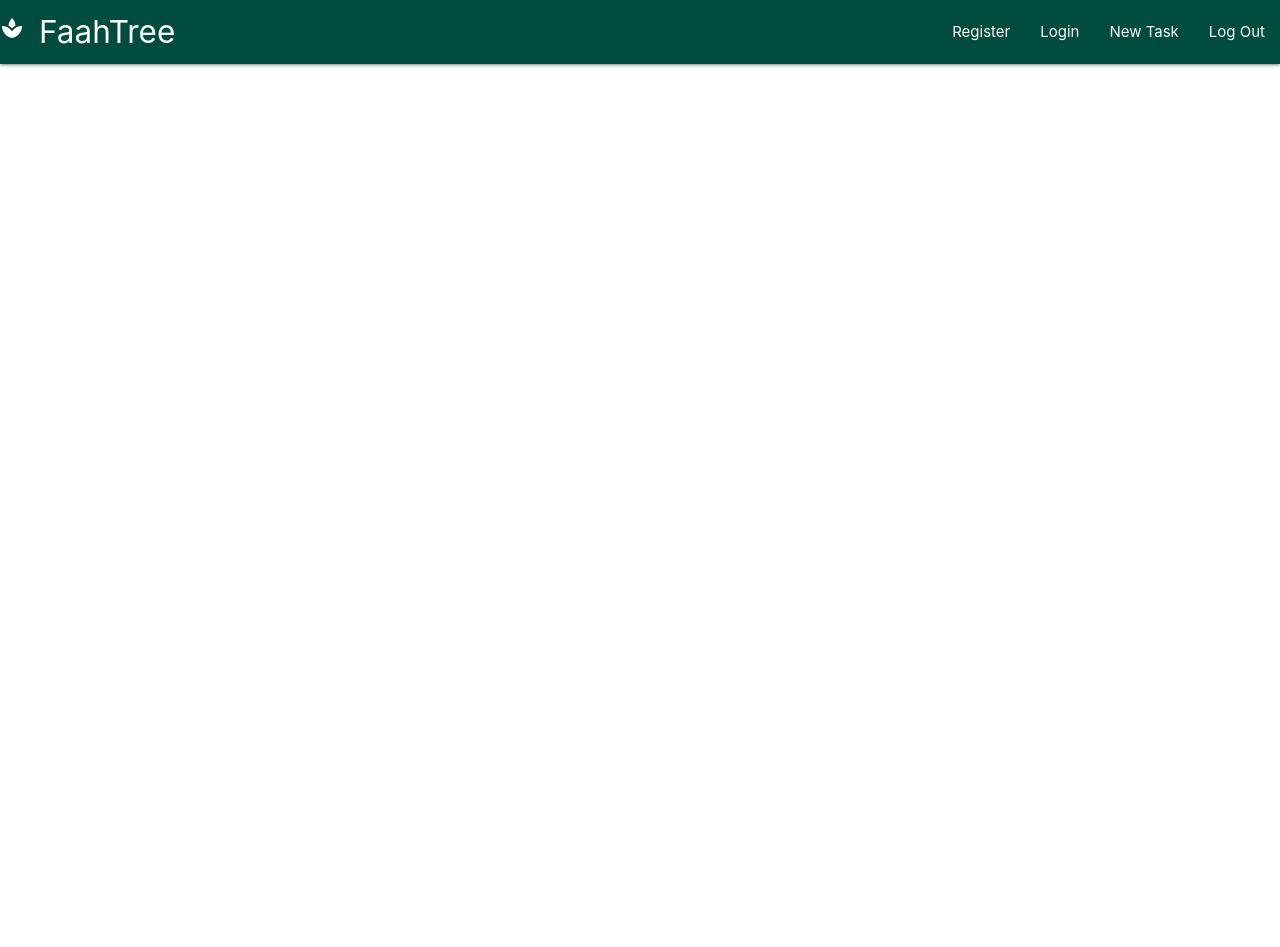
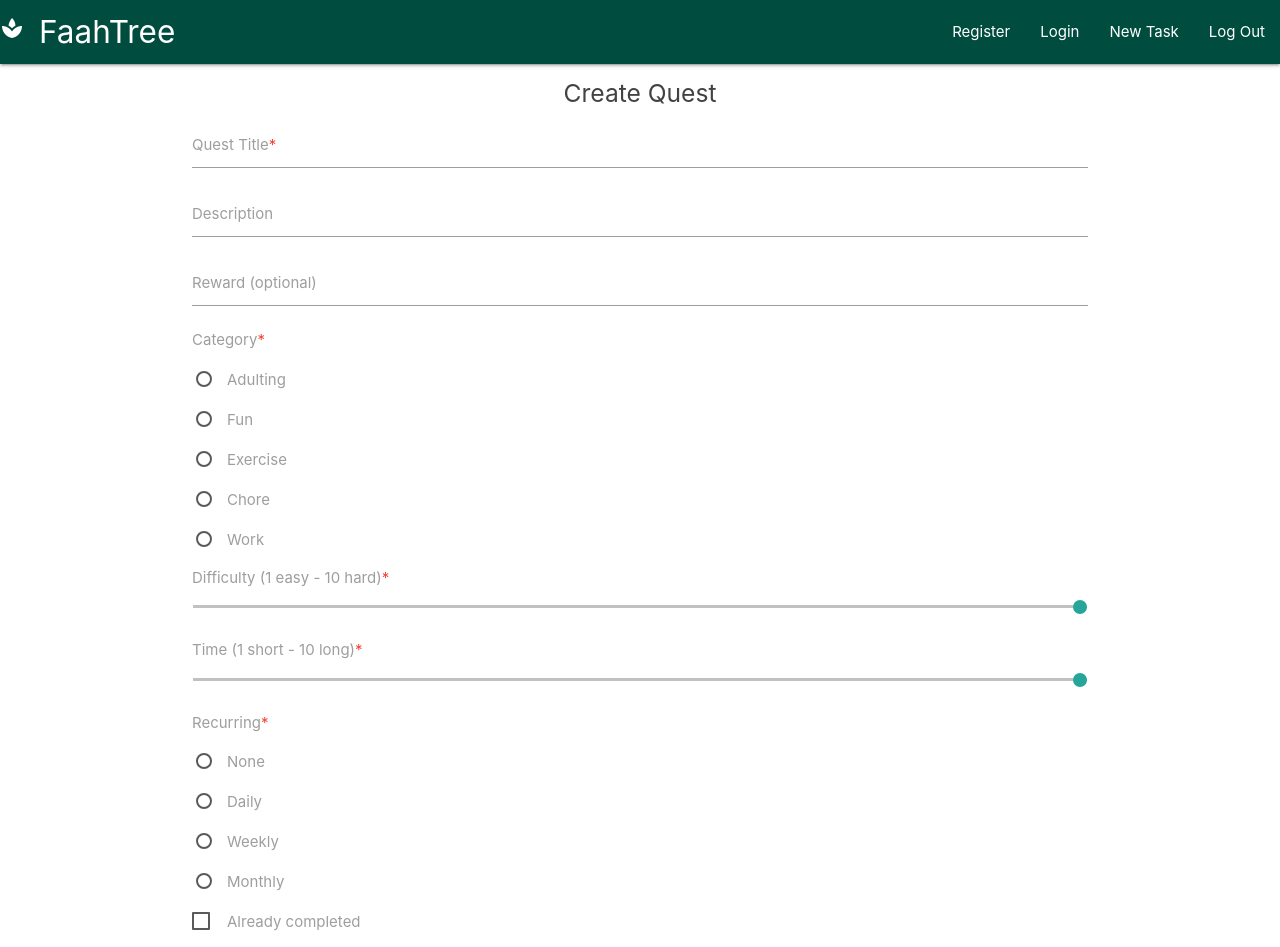
Before and after one commit to jpclark6/reactrpg, a React (Create React App) app: page /quest/create in a window 1280 px wide. Shown: the top 947 px of the page. Before the commit the page ends 800 px from the top, so only its background shows below. Built offline with nearby package versions, Linux system fonts and the light colour scheme.

Commit message:
Task create page draft finished

```diff
--- a/package.json
+++ b/package.json
@@ -3,6 +3,7 @@
   "version": "0.1.0",
   "private": true,
   "dependencies": {
+    "jquery": "^3.4.1",
     "react": "^16.9.0",
     "react-dom": "^16.9.0",
     "react-router-dom": "^5.0.1",
--- a/public/index.html
+++ b/public/index.html
@@ -26,6 +26,7 @@
     -->
     <link href="https://fonts.googleapis.com/icon?family=Material+Icons" rel="stylesheet">
     <link rel="stylesheet" href="https://cdnjs.cloudflare.com/ajax/libs/materialize/1.0.0/css/materialize.min.css">
+    <script src="https://ajax.googleapis.com/ajax/libs/jquery/3.2.1/jquery.min.js"></script>
     <title>React App</title>
   </head>
   <body>
--- a/src/App.js
+++ b/src/App.js
@@ -2,9 +2,10 @@ import React from 'react';
 import { BrowserRouter, Switch, Route } from 'react-router-dom';
 import Navbar from './components/layout/Navbar';
 import Dashboard from './components/dashboard/Dashboard';
-
-import SignIn from './components/auth/SignIn'
-import SignUp from './components/auth/SignUp'
+import CreateTask from './components/dashboard/task/CreateTask';
+import TaskShow from './components/dashboard/task/TaskShow';
+import SignIn from './components/auth/SignIn';
+import SignUp from './components/auth/SignUp';
 
 function App() {
   return (
@@ -13,6 +14,8 @@ function App() {
         <Navbar />
         <Switch>
           <Route exact path='/' component={Dashboard} />
+          <Route exact path='/quest/create' component={CreateTask} />
+          <Route path='/quest/:id' component={TaskShow} />
           <Route path='/signin' component={SignIn} />
           <Route path='/signup' component={SignUp} />
         </Switch>
--- a/src/components/dashboard/task/CreateTask.js
+++ b/src/components/dashboard/task/CreateTask.js
@@ -0,0 +1,137 @@
+import React, { Component } from 'react';
+
+export default class CreateTask extends Component {
+    state = {
+        title: '',
+        description: '',
+        reward: '',
+        category: '',
+        difficulty: 0,
+        time: 0,
+        recurring: 'NONE',
+        completed: false,
+        successful: false
+    }
+    handleChange = (e) => {
+        this.setState({
+            [e.target.id]: e.target.value
+        })
+        console.log(e.target.value);
+    }
+    handleCheckboxChange = (e) => {
+        const checked = !this.state.completed
+        this.setState({
+            [e.target.id]: checked
+        })
+        console.log(checked);
+    }
+    handleSubmit = (e) => {
+        e.preventDefault();
+        console.log(this.state);
+    }
+    render() {
+        return (
+            <div className="container">
+                <form onSubmit={this.handleSubmit}>
+                    <h5 className="grey-text text-darken-3 center">Create Quest</h5>
+                    <div className="input-field">
+                        <label htmlFor="title">Quest Title<span className="red-text">*</span> </label>
+                        <input type="text" id="title" onChange={this.handleChange} />
+                    </div>
+                    <div className="input-field">
+                        <label htmlFor="description">Description</label>
+                        <input type="text" id="description" onChange={this.handleChange} />
+                    </div>
+                    <div className="input-field">
+                        <label htmlFor="reward">Reward (optional)</label>
+                        <input type="text" id="reward" onChange={this.handleChange} />
+                    </div>
+                    <div className="input-field">
+                        <p htmlFor="category" className="grey-text">Category<span className="red-text">*</span></p>
+                        <p>
+                            <label>
+                                <input id="category" value="adulting" name="category" type="radio" onChange={this.handleChange} />
+                                <span>Adulting</span>
+                            </label>
+                        </p>
+                        <p>
+                            <label>
+                                <input id="category" value="fun" name="category" type="radio" onChange={this.handleChange} />
+                                <span>Fun</span>
+                            </label>
+                        </p>
+                        <p>
+                            <label>
+                                <input id="category" value="exercise" name="category" type="radio" onChange={this.handleChange} />
+                                <span>Exercise</span>
+                            </label>
+                        </p>
+                        <p>
+                            <label>
+                                <input id="category" value="chore" name="category" type="radio" onChange={this.handleChange} />
+                                <span>Chore</span>
+                            </label>
+                        </p>
+                        <p>
+                            <label>
+                                <input id="category" value="work" name="category" type="radio" onChange={this.handleChange} />
+                                <span>Work</span>
+                            </label>
+                        </p>
+                    </div>
+                    <div className="input-field">
+                        <p className="range-field grey-text">
+                            Difficulty (1 easy - 10 hard)<span className="red-text">*</span><input type="range" id="difficulty" min="1" max="10" steps="1" onChange={this.handleChange} />
+                        </p>
+                    </div>
+                    <div className="input-field">
+                        <p className="range-field grey-text">
+                            Time (1 short - 10 long)<span className="red-text">*</span><input type="range" id="time" min="1" max="10" steps="1" onChange={this.handleChange} />
+                        </p>
+                    </div>
+                    <div className="input-field">
+                        <p htmlFor="recurring" className="grey-text">Recurring<span className="red-text">*</span></p>
+                        <p>
+                            <label>
+                                <input id="recurring" value="none" name="recurring" type="radio" onChange={this.handleChange}/>
+                                <span>None</span>
+                            </label>
+                        </p>
+                        <p>
+                            <label>
+                                <input id="recurring" value="daily" name="recurring" type="radio" onChange={this.handleChange}/>
+                                <span>Daily</span>
+                            </label>
+                        </p>
+                        <p>
+                            <label>
+                                <input id="recurring" value="weekly" name="recurring" type="radio" onChange={this.handleChange}/>
+                                <span>Weekly</span>
+                            </label>
+                        </p>
+                        <p>
+                            <label>
+                                <input id="recurring" value="monthly" name="recurring" type="radio" onChange={this.handleChange}/>
+                                <span>Monthly</span>
+                            </label>
+                        </p>
+                    </div>
+                    <label htmlFor="completed">
+                        <input type="checkbox" id="completed" value="completed" onChange={this.handleCheckboxChange} />
+                        <span>Already completed</span>
+                    </label>
+                    <div className="input-field center">
+                        <button className="btn teal darken-4 z-depth-0">Submit</button>
+                    </div>
+                </form>
+                <div>
+                    <h4>Estimated experience:</h4>
+                    <p>Strength +2</p>
+                    <p>Intelligence +1</p>
+                    <p>Karma -2</p>
+                    <p>Luck +1</p>
+                </div>
+            </div>
+        )
+    }
+}
--- /dev/null
+++ b/src/components/dashboard/task/TaskShow.js
@@ -0,0 +1,22 @@
+import React from 'react'
+
+const TaskShow = (props) => {
+    const id = props.match.params.id;
+    return (
+        <div className="container section task-show">
+            <div className="card z-depth-0 skill-summary flow-text">
+                <div className="card-content grey-text text-darken-3">
+                    <span className="card-title">Skill Title - {id}</span>
+                    <p>Something something</p>
+                    <p className="grey-text">Date something</p>
+                </div>
+                <div className="card-action grey lighten-4 grey-text">
+                    <div>Posted onSomething Something</div>
+                    <div>2nd of September, 2am</div>
+                </div>
+            </div>
+        </div>
+    )
+}
+
+export default TaskShow;
```
Also changed, not shown: 1 other file (tests, documents, lock files or other folders).
